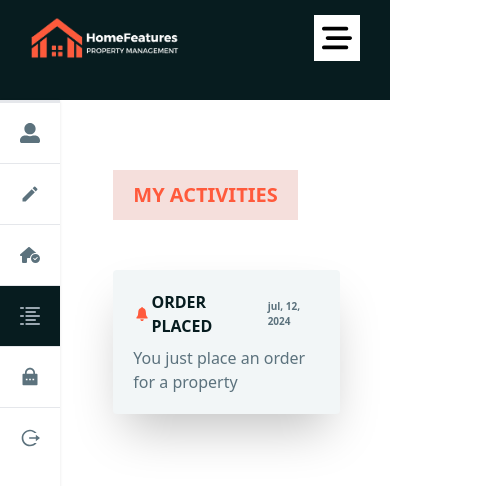
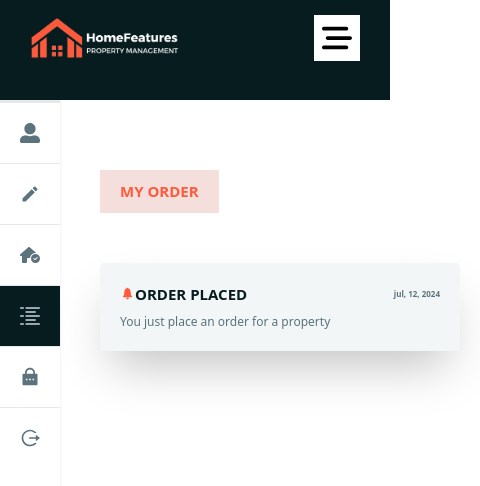
Before and after one commit to DesmondNzubechi/REAL-ESTATE-FRONTEND, a Next.js app: page /my-account/my-activities in a window 390 px wide. Shown: the top 486 px of the page, 480 px wide, since content can reach past the window. Built offline with nearby package versions, Linux system fonts and the light colour scheme.

Commit message:
new change

```diff
--- a/pages/my-account/my-activities.tsx
+++ b/pages/my-account/my-activities.tsx
@@ -11,23 +11,23 @@ export default function MyActivities() {
         <MobileNav/>
         <DesktopNav/>
     <div className="px-[30px] py-[100px] ">
-       <div className="grid gap-[50px] grid-cols-6 lg:grid-cols-3">
+       <div className="grid gap-[50px] grid-cols-10 lg:grid-cols-3">
             <MyAccountNav />
             <div></div>
-            <div className="col-span-5 lg:col-span-2 flex flex-col pt-[70px] px-[20px] gap-5 h-fit py-[30px] ">
-                <h1 className="bg-titleBg w-fit px-[20px] py-[10px] text-btn-primary text-[20px] uppercase font-semibold ">My Activities</h1>
+            <div className="col-span-9 lg:col-span-2 flex flex-col pt-[70px] px-[20px] gap-5 h-fit py-[30px] ">
+            <h1 className="bg-titleBg w-fit px-[20px] py-[10px] text-btn-primary text-[15px] md:text-[20px] uppercase font-semibold ">My Order</h1>
                     <div className="grid grid-cols-1 mt-[30px] gap-5">
 
-                        <Link href='' className="bg-secondaryBg shadow-2xl hover:bg-primaryBg px-[20px] py-[20px] flex flex-col lg:flex-row w-fit  gap-2  rounded">
+                        <Link href='' className="bg-secondaryBg shadow-2xl hover:bg-primaryBg px-[20px] py-[20px] flex flex-col lg:flex-row w-full md:w-fit  gap-2  rounded">
 
                                 <div className="flex justify-between gap-2 items-center">
                                 <span className="flex items-center">
-                                    <IoIosNotifications className="text-[20px] text-btn-primary"/>
-                                    <h1 className="font-bold uppercase text-textTitle">Order Placed</h1>
+                                    <IoIosNotifications className="md:text-[20px] text-[15px] text-btn-primary"/>
+                                    <h1 className="font-bold uppercase md:text-[20px] text-[15px] text-textTitle">Order Placed</h1>
                                     </span>
-                                    <p className="text-[10px] font-bold text-textColor">jul, 12, 2024</p>
+                                    <p className="md:text-[10px] text-[8px] font-bold text-textColor">jul, 12, 2024</p>
                                 </div>
-                            <p className="text-textColor">You just place an order for a property</p>
+                            <p className="text-textColor text-[12px] md:text-[15px]">You just place an order for a property</p>
 
                             {/* <Link className="font-semibold px-[5px] py-[2px] bg-titleBg text-btn-primary rounded-[10px] " href=''>View</Link> */}
                         </Link>
--- a/pages/my-account/my-order/index.tsx
+++ b/pages/my-account/my-order/index.tsx
@@ -40,7 +40,7 @@ export default function MyOrder() {
                                         <td className="py-2 text-[5px] md:text-[13px] px-4 text-textColor font-semibold">
                                             Aug, 10, 2024
                                         </td>
-                                        <td className="py-2 w-ful px-4 self-center justify-center  text-textColor font-semibold text-[5px] md:text-[13px] flex flex-col md:flex-row items-center">
+                                        <td className="md:pt-5  pt-2 w-full md:gap-2 px-4  self-center justify-center  text-textColor font-semibold text-[5px] md:text-[13px] flex flex-col md:flex-row items-center">
                                            <span className="flex text-[7px] items-center md:text-[13px]"> <GoDotFill className="text-btn-primary mr-1" />  Pending</span>
 
                                             <Link href='/my-account/my-order/:id' className="bg-green-500 text-light min-w-[40px] p-1 text-[5px] md:text-[13px] self-center rounded font-semibold">
```
